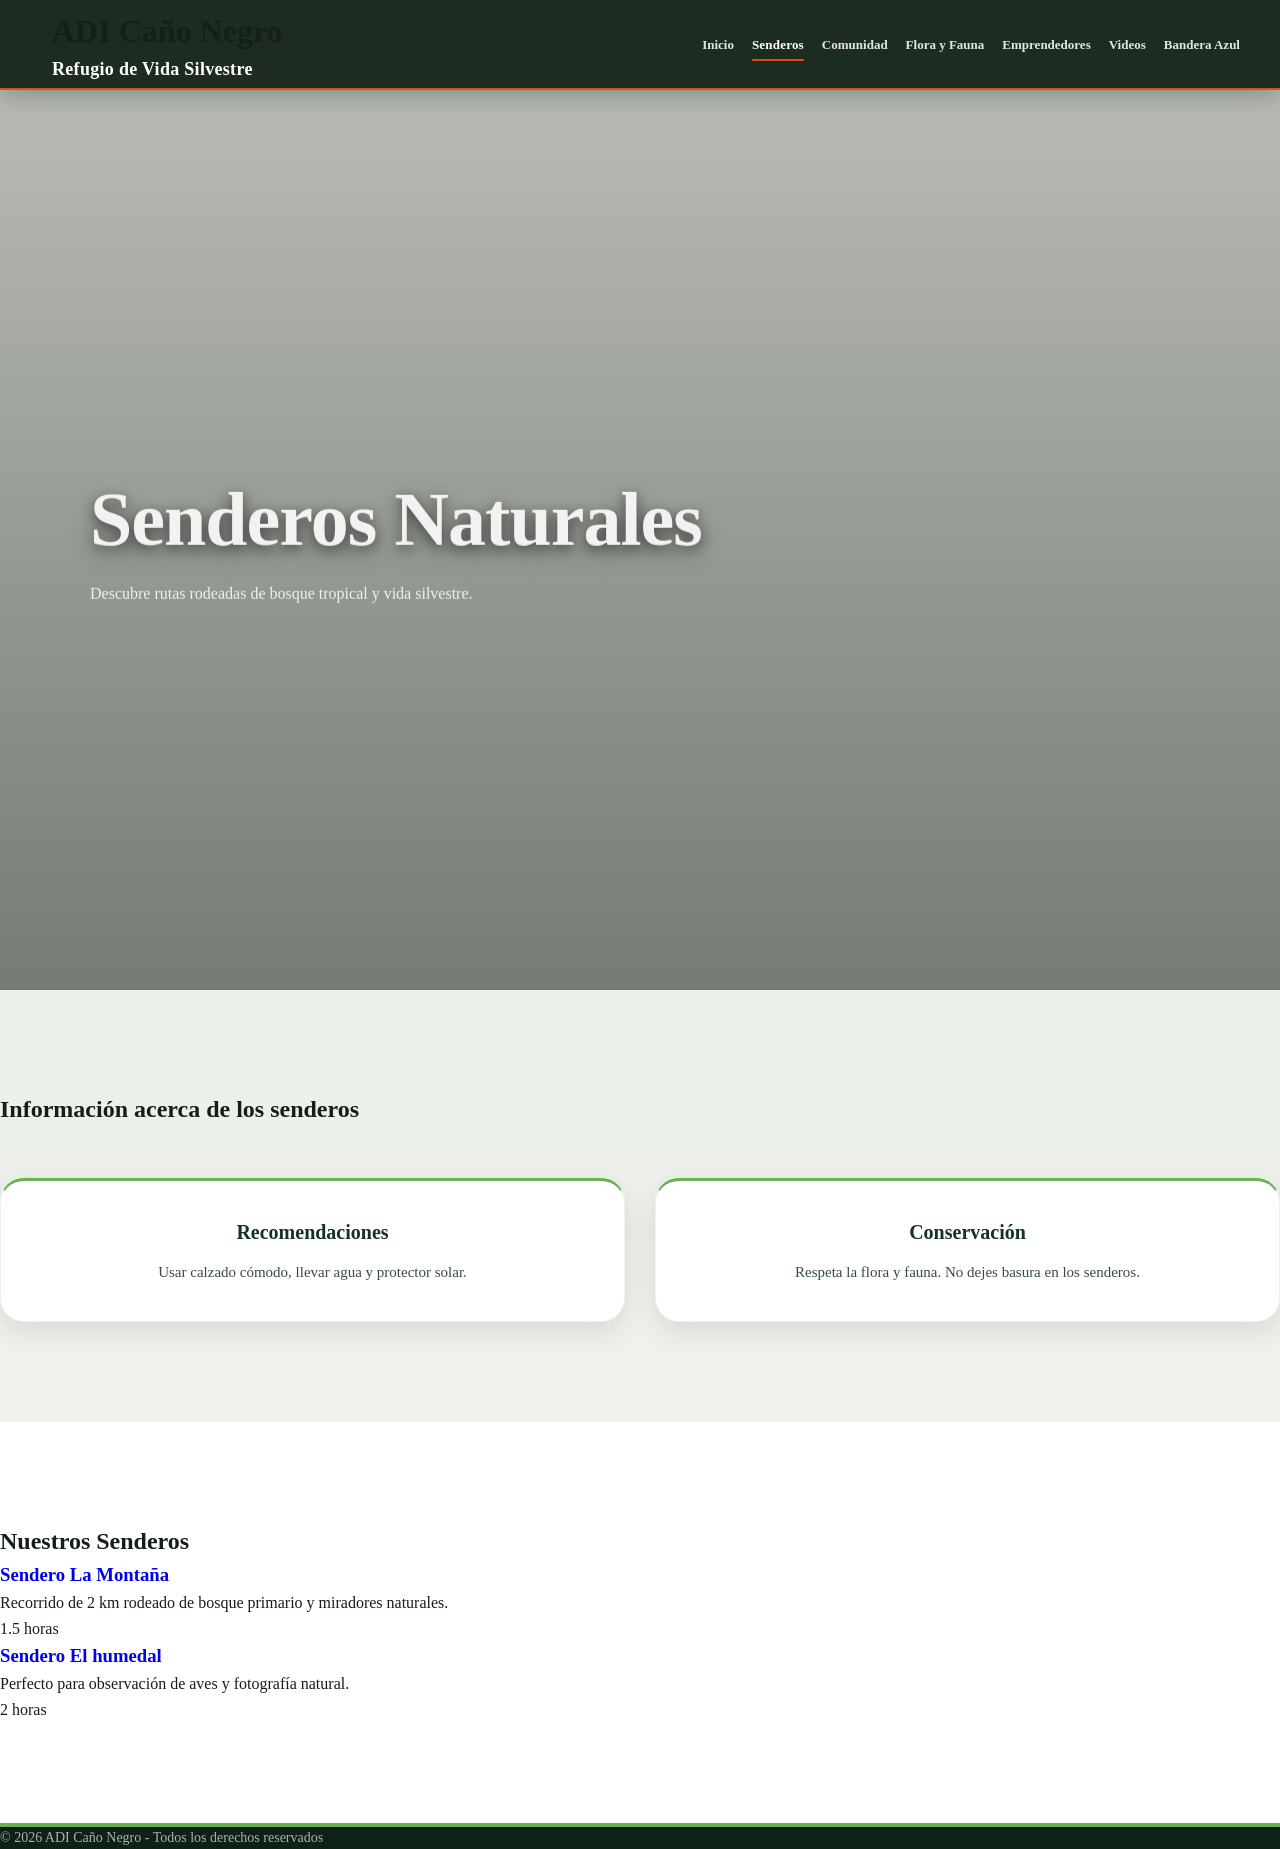
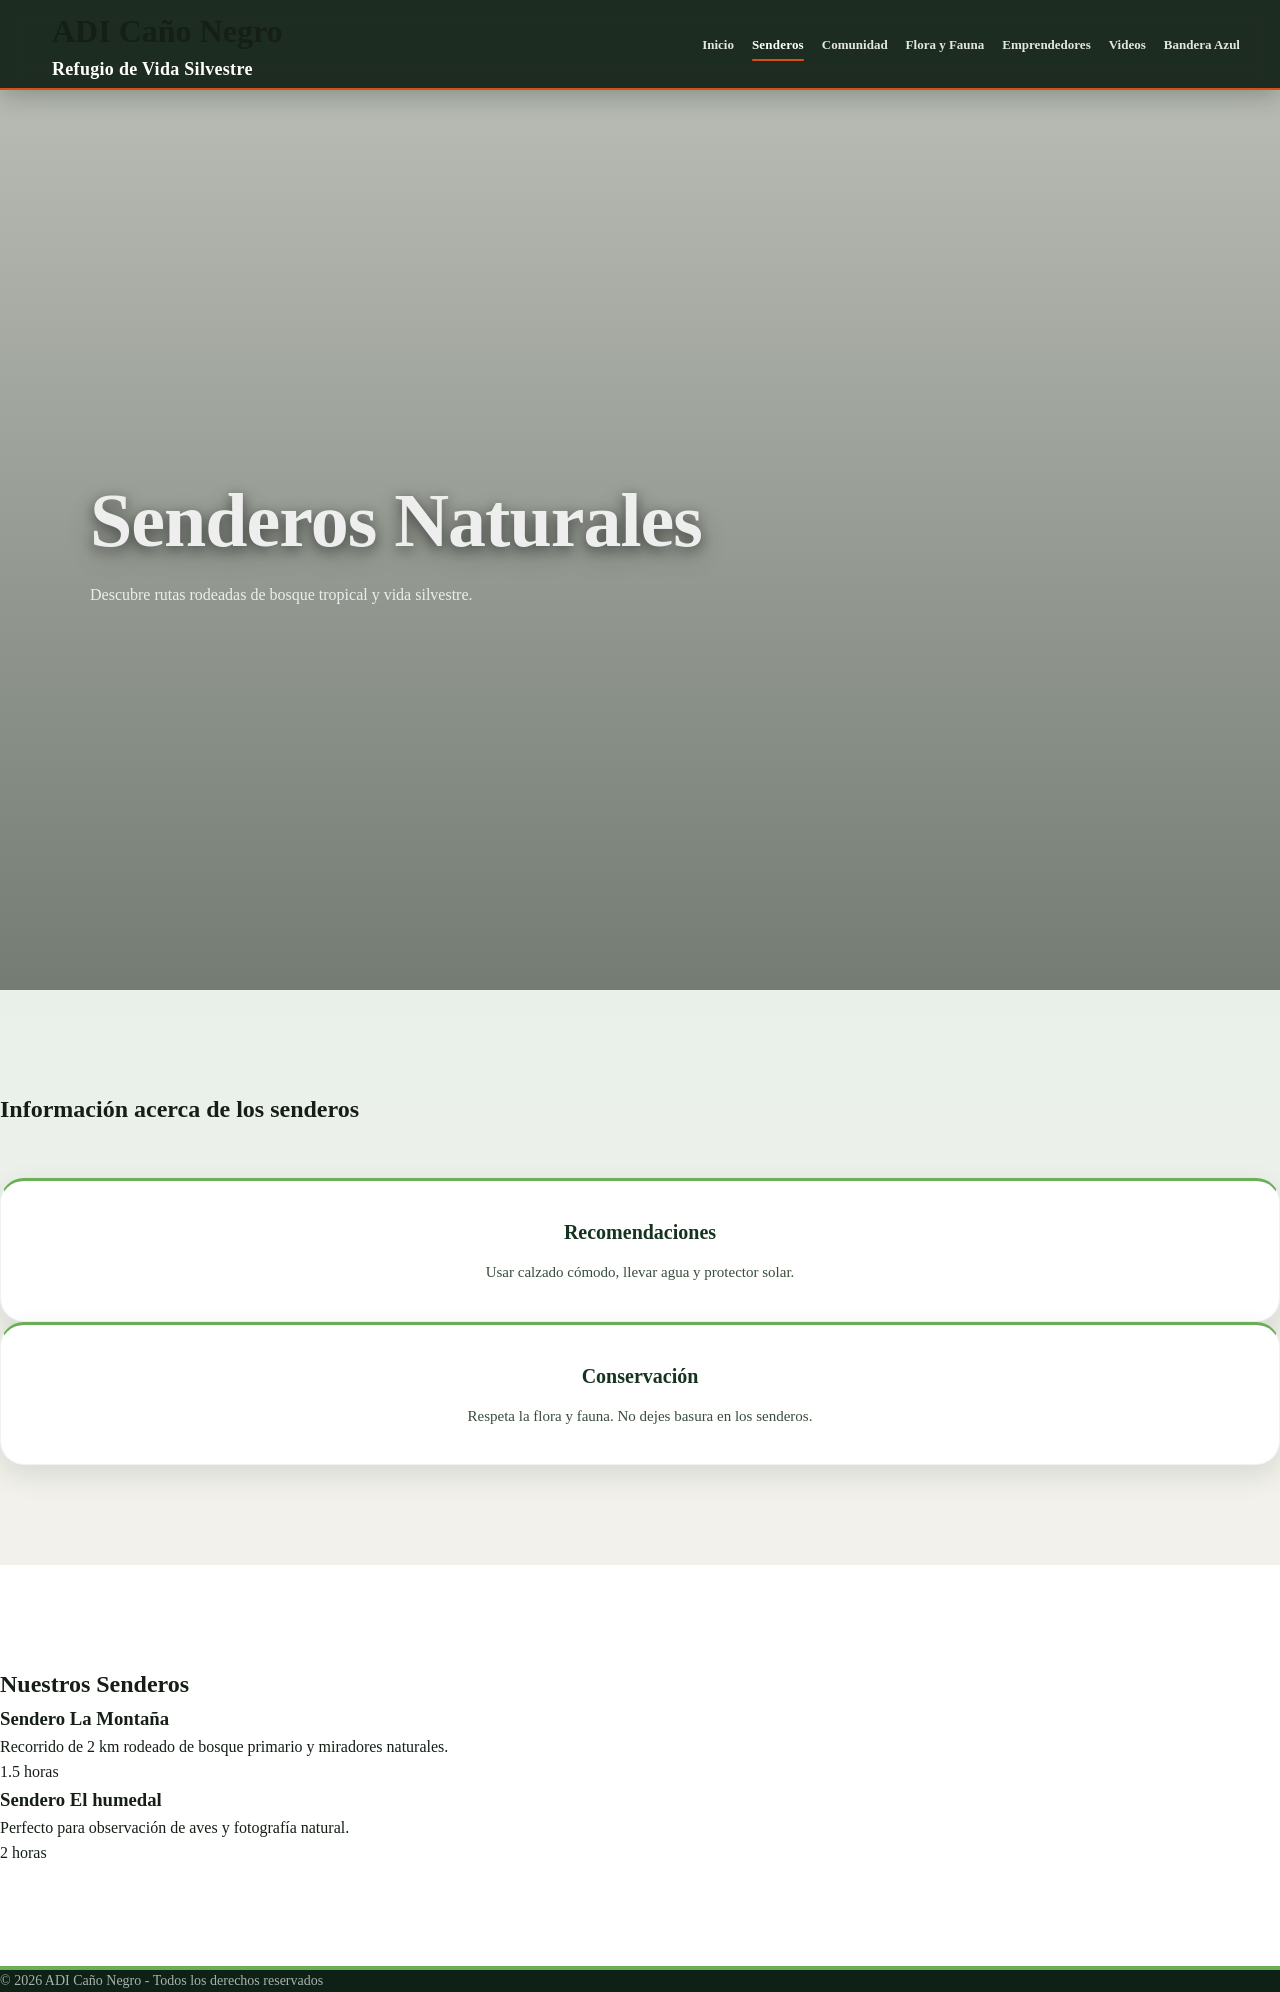

Reestructura en responsive para todas las dimensiones, rediseño en la comunidad.html y se termina de agregar boostrap en todas las paginas

--- a/CSS/sendero/senderos.css
+++ b/CSS/sendero/senderos.css
@@ -43,6 +43,28 @@
     box-sizing: border-box;
 }
 
+ul,
+ol {
+    padding: 0;
+    margin: 0;
+    list-style: none;
+}
+
+p,
+h1,
+h2,
+h3,
+h4,
+h5,
+h6 {
+    margin-bottom: 0;
+}
+
+a {
+    text-decoration: none;
+    color: inherit;
+}
+
 html {
     scroll-padding-top: 100px;
     width: 100%;
@@ -476,9 +498,6 @@ nav a.active,
 
 .info-grid {
     margin-top: 50px;
-    display: grid;
-    grid-template-columns: repeat(auto-fit, minmax(260px, 1fr));
-    gap: 30px;
 }
 
 .info-box {
@@ -1171,32 +1190,37 @@ footer p {
     }
 
     .navbar-collapse {
-        position: fixed;
-        top: 0;
-        right: -100%;
-        width: 100vw;
-        height: 100vh;
+        position: fixed !important;
+        top: 0 !important;
+        left: 0 !important;
+        width: 100vw !important;
+        height: 100dvh !important;
+        transform: translateX(100vw) !important;
         background: rgba(11, 28, 16, 0.99) !important;
         backdrop-filter: blur(15px);
         display: flex !important;
-        flex-direction: column;
-        justify-content: flex-start;
-        align-items: center;
+        flex-direction: column !important;
+        justify-content: flex-start !important;
+        align-items: center !important;
         padding: 0px 40px 40px !important;
-        transition: right 0.4s cubic-bezier(0.16, 1, 0.3, 1) !important;
-        z-index: 9999;
+        transition: transform 0.4s cubic-bezier(0.16, 1, 0.3, 1) !important;
+        z-index: 99999 !important;
         overflow-y: auto;
         border-left: 3px solid rgba(217, 79, 21, 0.55);
     }
 
     .navbar-collapse.show {
-        right: 0 !important;
+        transform: translateX(0) !important;
+    }
+
+    body:has(#menuNav.show) .fab-container {
+        display: none !important;
     }
 
     .navbar-collapse.collapsing {
-        right: -100%;
-        width: 100%;
-        transition: right 0.4s cubic-bezier(0.16, 1, 0.3, 1) !important;
+        transform: translateX(100vw) !important;
+        transition: transform 0.4s cubic-bezier(0.16, 1, 0.3, 1) !important;
+        height: 100dvh !important;
     }
 
     .close-menu-btn {
@@ -1421,5 +1445,132 @@ footer p {
     .section-nav-links a {
         width: 100%;
         justify-content: center;
+    }
+}
+
+/* ── 768px: iPad Mini, iPad Air, Surface Pro 7 portrait ── */
+@media (max-width: 768px) {
+    .hero-senderos h1 {
+        font-size: 50px;
+    }
+
+}
+
+/* ── 480px: Surface Duo, Samsung A51/71, Galaxy S20 Ultra ── */
+@media (max-width: 480px) {
+    .hero-senderos h1 {
+        font-size: 36px;
+    }
+
+    .description {
+        font-size: 16px;
+    }
+
+    .section-nav-links {
+        gap: 10px;
+    }
+
+    .section-nav-links a {
+        font-size: 13px;
+        padding: 10px 16px;
+    }
+}
+
+/* ── 390px: iPhone 12 Pro, iPhone 14 Pro Max, Pixel 7 ── */
+@media (max-width: 390px) {
+    .hero-senderos {
+        padding: 110px 16px 50px;
+    }
+
+    .hero-senderos h1 {
+        font-size: 32px;
+    }
+
+    .logo-img {
+        height: 44px;
+    }
+
+    .logo-text span {
+        font-size: 13px;
+    }
+
+    .section-title,
+    .banner-content h2 {
+        font-size: 24px;
+    }
+
+    .section-subtitle {
+        font-size: 15px;
+    }
+}
+
+/* ── 344px: Galaxy Z Fold 5 (plegado), pantallas muy estrechas ── */
+@media (max-width: 344px) {
+    .hero-senderos {
+        padding: 100px 12px 40px;
+    }
+
+    .hero-senderos h1 {
+        font-size: 26px;
+        line-height: 1.2;
+    }
+
+    .description {
+        font-size: 14px;
+    }
+
+    .hero-tag,
+    .banner-tag {
+        font-size: 11px;
+        padding: 5px 12px;
+        letter-spacing: 1px;
+    }
+
+    .location {
+        font-size: 13px;
+    }
+
+    .logo-img {
+        height: 36px;
+    }
+
+    .logo-text span {
+        font-size: 11px;
+    }
+
+    .section-title,
+    .banner-content h2 {
+        font-size: 20px;
+    }
+
+    .banner-content p {
+        font-size: 14px;
+    }
+
+    .section-nav-links a {
+        font-size: 12px;
+        padding: 9px 12px;
+    }
+}
+
+/* ── Pantallas cortas: Nest Hub (1024×600), Nest Hub Max (1280×800) ── */
+@media (max-height: 700px) and (min-width: 900px) {
+    .hero-senderos {
+        min-height: 100dvh;
+        padding: 90px 40px 30px;
+    }
+
+    .hero-senderos h1 {
+        font-size: 48px;
+        margin-bottom: 10px;
+    }
+
+    .description {
+        font-size: 16px;
+        margin-bottom: 10px;
+    }
+
+    .hero-tag {
+        margin-bottom: 12px;
     }
 }
